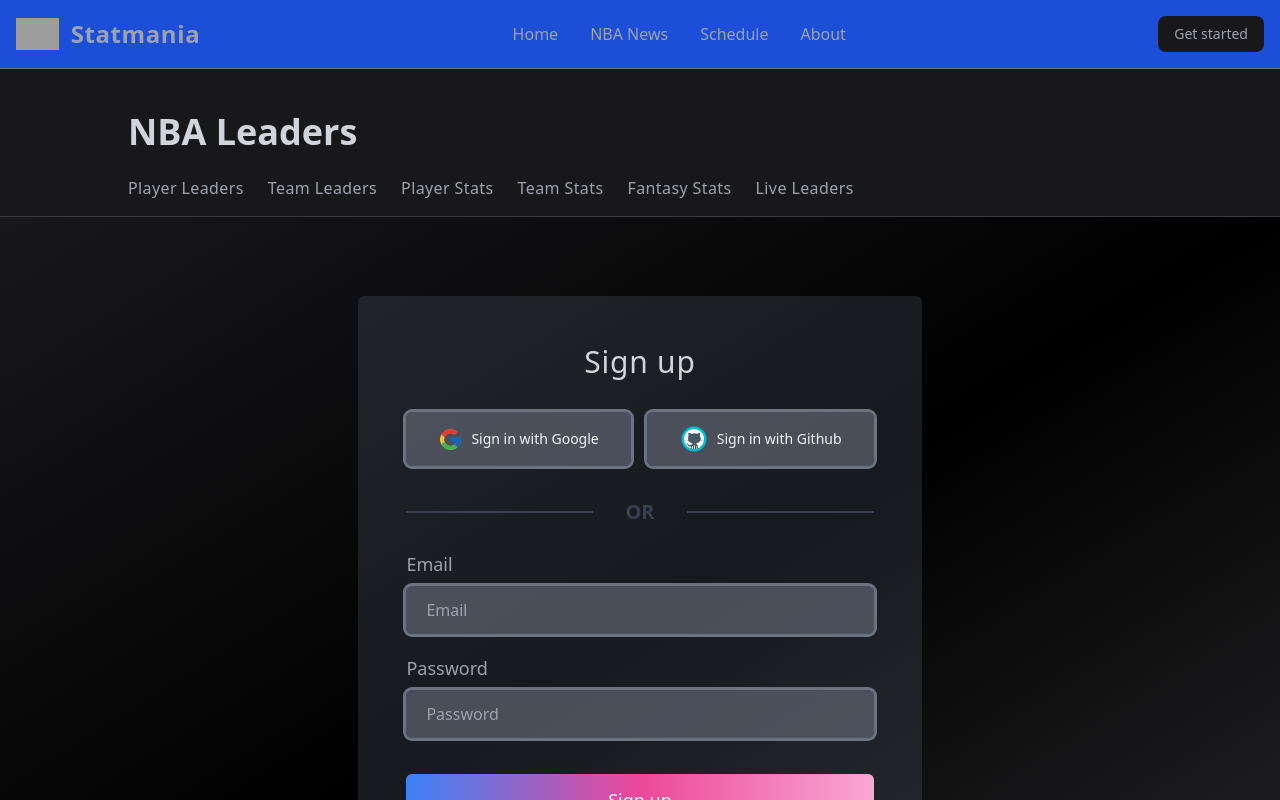
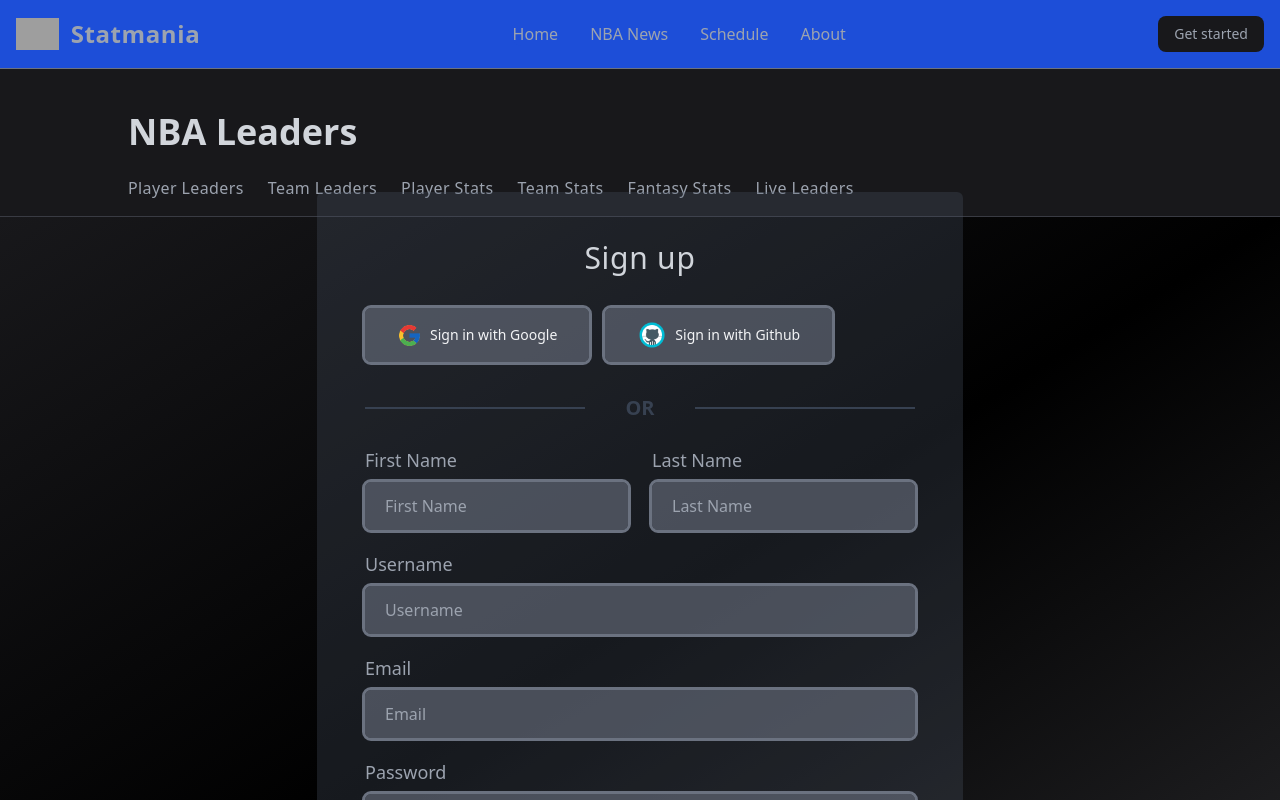
Before and after one commit to masonrs2/nba-stats-frontend, a React (Vite) app: page /register in a window 1280 px wide. Shown: the top 800 px of the page. Built offline with nearby package versions, Linux system fonts and the light colour scheme; grey boxes are pictures that could not be loaded.

Commit message:
updating signin and signup pages

```diff
--- a/src/components/FantasyStatsPage.jsx
+++ b/src/components/FantasyStatsPage.jsx
@@ -60,6 +60,9 @@ const FantasyStatsPage = () => {
 
               <TableBody>
                 {
+                  isLoading ? (<div className="flex text-xl text-gray-400 items-center justify-center">Loading...</div>)
+                  :
+                  (
                       fantasyStatsData.map((player, index) => (
                         <TableRow key={index} className=" text-gray-400 outline outline-[.5px] outline-gray-500 cursor-pointer hover:bg-zinc-800">
                           {
@@ -81,7 +84,9 @@ const FantasyStatsPage = () => {
                           }
                         </TableRow>
                       ))
+                  )
                 }
+
               </TableBody>
             </Table>
 
--- a/src/components/GameSchedule.jsx
+++ b/src/components/GameSchedule.jsx
@@ -66,7 +66,11 @@ const GameSchedule = () => {
 
   return (
     <div className="h-screen w-screen">
-      <div className="flex flex-col py-20 px-16 md:px-20 lg:px-24 xl:px-40 2xl:px-80 ">
+      {
+        isLoading ? (<div className="flex m-40 text-xl">Loading...</div>)
+        :
+        (
+          <div className="flex flex-col py-20 px-16 md:px-20 lg:px-24 xl:px-40 2xl:px-80 ">
         <div className="relative">
 
           <div className="flex gap-5 rounded-md" >
@@ -157,6 +161,9 @@ const GameSchedule = () => {
 
           </div>
       </div>
+        )
+      }
+
     </div>
   )
 }
--- a/src/components/Navbar.jsx
+++ b/src/components/Navbar.jsx
@@ -1,7 +1,10 @@
 import { Link } from "react-router-dom"
 import { NavbarList } from "../assets/constants/NavbarList"
+import { useState } from "react"
 
 const Navbar = () => {
+  const [isClicked, setIsClicked] = useState(false)
+
   return (
         <nav className="bg-blue-700 dark:bg-gray-900 fixed w-full z-20 top-0 start-0 border-b border-gray-500 dark:border-gray-600">
             <div className="max-w-screen-xl flex flex-wrap items-center justify-between mx-auto p-4">
@@ -10,7 +13,10 @@ const Navbar = () => {
                 <span className="self-center text-gray-400 tracking-wide text-2xl font-semibold whitespace-nowrap dark:text-white">Statmania</span>
             </a>
             <div className="flex md:order-2 space-x-3 md:space-x-0 rtl:space-x-reverse">
-                <button type="button" className="text-gray-400 bg-zinc-900 hover:bg-blue-800 focus:ring-4 focus:outline-none focus:ring-blue-300 font-medium rounded-lg text-sm px-4 py-2 text-center dark:bg-blue-600 dark:hover:bg-blue-700 dark:focus:ring-blue-800">Get started</button>
+                <button
+                    onClick={() => setIsClicked(!isClicked)}
+                    type="button"
+                    className="text-gray-400 bg-zinc-900 hover:bg-blue-800 focus:ring-4 focus:outline-none focus:ring-blue-300 font-medium rounded-lg text-sm px-4 py-2 text-center dark:bg-blue-600 dark:hover:bg-blue-700 dark:focus:ring-blue-800">Get started</button>
                 <button data-collapse-toggle="navbar-sticky" type="button" className="inline-flex items-center p-2 w-10 h-10 justify-center text-sm text-gray-500 rounded-lg md:hidden hover:bg-gray-100 focus:outline-none focus:ring-2 focus:ring-gray-200 dark:text-gray-400 dark:hover:bg-gray-700 dark:focus:ring-gray-600" aria-controls="navbar-sticky" aria-expanded="false">
                     <span className="sr-only">Open main menu</span>
                     <svg className="w-5 h-5" aria-hidden="true" xmlns="http://www.w3.org/2000/svg" fill="none" viewBox="0 0 17 14">
--- a/src/components/SignIn.jsx
+++ b/src/components/SignIn.jsx
@@ -1,6 +1,6 @@
 import React, { useState } from 'react'
-import google from '/Images/google.png'
-import github from '/Images/github.png'
+import google from '../assets/images/google.png'
+import github from '../assets/images/github.png'
 import { Link } from 'react-router-dom'
 
 const logInWithEmail = () => {}
@@ -60,7 +60,7 @@ const SignIn = () => {
 
                     <button onClick={logInWithEmail} className="mt-5 bg-gradient-to-r from-blue-500 via-pink-500 to-pink-300 rounded-md py-3 text-lg text-gray-100 font-medium ">Login</button>
 
-                    <p className="mt-6 mb-4 w-full justify-center text-gray-400 items-center flex">Don't have an account?<a href="/login"><span className="underline underline-offset-4 decoration-gray-200 ml-1 text-blue-500">Register here.</span></a> </p>
+                    <p className="mt-6 mb-4 w-full justify-center text-gray-400 items-center flex">Don't have an account?<a href="/register"><span className="underline underline-offset-4 decoration-gray-200 ml-1 text-blue-500">Register here.</span></a> </p>
                 </div>
             </div>
         </div>
--- a/src/components/SignUp.jsx
+++ b/src/components/SignUp.jsx
@@ -1,7 +1,7 @@
 import React, { useState } from 'react'
-import google from '/Images/google.png'
-import github from '/Images/github.png'
 import { Link } from 'react-router-dom'
+import google from '../assets/images/google.png'
+import github from '../assets/images/github.png'
 
 const signUpWithEmail = () => {}
 const logInWithGoogle = () => {}
@@ -11,6 +11,9 @@ const SignUp = () => {
     const [email, setEmail] = useState('')
     const [password, setPassword] = useState('')
     const [fullName, setFullName] = useState('')
+    const [username, setUsername] = useState('')
+    const [firstName, setFirstName] = useState('')
+    const [lastName, setLastName] = useState('')
 
 
   return (
@@ -39,10 +42,42 @@ const SignUp = () => {
                 <form className="flex flex-col"
                     onSubmit={signUpWithEmail}
                 >
-                <div>
 
+
+                  <div className="flex flex-row gap-6" >
+                    <div className="flex flex-col">
+                      <label name="firstName" htmlFor='firstName' className="text-gray-400 text-lg pb-1 font-medium">First Name</label>
+                      <input
+                          type="text"
+                          name="firstName"
+                          id="firstName"
+                          onChange={(e) => setFirstName(e.target.value)}
+                          className="p-3 pl-5 mb-5 mt-1 rounded-md bg-gray-500/60 outline outline-gray-500 active:bg-gray-500/70 text-gray-300 active:ring active:ring-blue-600 active:hover-none"
+                          placeholder='First Name'
+                      />
                     </div>
 
+                    <div className="flex flex-col">
+                      <label name="lastName" htmlFor='lastName' className="text-gray-400 text-lg pb-1 font-medium">Last Name</label>
+                      <input
+                          type="text"
+                          name="lastName"
+                          id="lastName"
+                          onChange={(e) => setLastName(e.target.value)}
+                          className="p-3 pl-5 mb-5 mt-1 rounded-md bg-gray-500/60 outline outline-gray-500 active:bg-gray-500/70 text-gray-300 active:ring active:ring-blue-600 active:hover-none"
+                          placeholder='Last Name'
+                      />
+                    </div>
+                  </div>
+                  <label name="username" htmlFor='username' className="text-gray-400 text-lg pb-1 font-medium">Username</label>
+                    <input
+                      type="text"
+                      name="username"
+                      id="username"
+                      onChange={(e) => setUsername(e.target.value)}
+                      className="p-3 pl-5 mb-5 mt-1 rounded-md bg-gray-500/60 outline outline-gray-500 active:bg-gray-500/70 text-gray-300 active:ring active:ring-blue-600 active:hover-none"
+                      placeholder='Username'
+                    />
 
                   <label name="email" htmlFor='email' className="text-gray-400 text-lg pb-1 font-medium">Email</label>
                     <input
```
Also changed, not shown: public/Images/google.png. Lines whose indentation alone changed are shown as unchanged.
